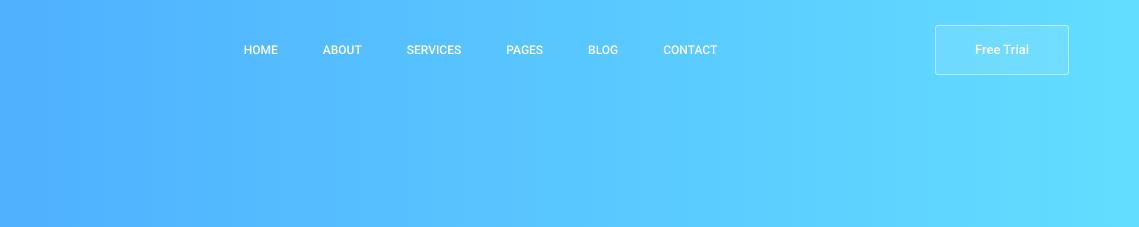
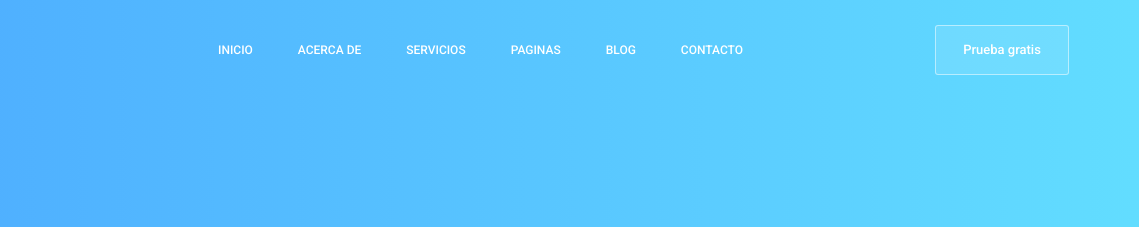
Before and after one commit to Luis-Salinas-SD/Pagina-Mr-Rino, a plain HTML site: page index.html in a window 1280 px wide. Shown: the top 227 px of the page, 141-1280 px from the left. Drawn offline with Linux system fonts and the light colour scheme; some packages are replaced by stand-ins of ours.

Commit message:
Traduccion del menu

```diff
--- a/index.html
+++ b/index.html
@@ -21,7 +21,7 @@
     </head>
     <body>
 
-        <!--================Header Menu Area oikjfoikjfglkjfgk =================-->
+        <!--================Header Menu Area =================-->
         <header class="header_area">
             <div class="main_menu">
             	<nav class="navbar navbar-expand-lg navbar-light">
@@ -36,11 +36,11 @@
 						<!-- Collect the nav links, forms, and other content for toggling -->
 						<div class="collapse navbar-collapse offset" id="navbarSupportedContent">
 							<ul class="nav navbar-nav menu_nav justify-content-center">
-								<li class="nav-item active"><a class="nav-link" href="index.html">Home</a></li>
-								<li class="nav-item"><a class="nav-link" href="about-us.html">About</a></li>
-								<li class="nav-item"><a class="nav-link" href="services.html">Services</a>
+								<li class="nav-item active"><a class="nav-link" href="index.html">Inicio</a></li>
+								<li class="nav-item"><a class="nav-link" href="about-us.html">Acerca de</a></li>
+								<li class="nav-item"><a class="nav-link" href="services.html">Servicios</a>
 								<li class="nav-item submenu dropdown">
-									<a href="#" class="nav-link dropdown-toggle" data-toggle="dropdown" role="button" aria-haspopup="true" aria-expanded="false">Pages</a>
+									<a href="#" class="nav-link dropdown-toggle" data-toggle="dropdown" role="button" aria-haspopup="true" aria-expanded="false">Paginas</a>
 									<ul class="dropdown-menu">
 										<li class="nav-item"><a class="nav-link" href="price.html">Pricing</a>
 										<li class="nav-item"><a class="nav-link" href="elements.html">Elements</a></li>
@@ -53,10 +53,10 @@
 										<li class="nav-item"><a class="nav-link" href="single-blog.html">Blog Details</a></li>
 									</ul>
 								</li>
-								<li class="nav-item"><a class="nav-link" href="contact.html">Contact</a></li>
+								<li class="nav-item"><a class="nav-link" href="contact.html">Contacto</a></li>
 							</ul>
 							<ul class="nav navbar-nav navbar-right">
-								<li class="nav-item"><a href="#" class="tickets_btn">Free Trial</a></li>
+								<li class="nav-item"><a href="#" class="tickets_btn">Prueba gratis</a></li>
 							</ul>
 						</div>
 					</div>
```
